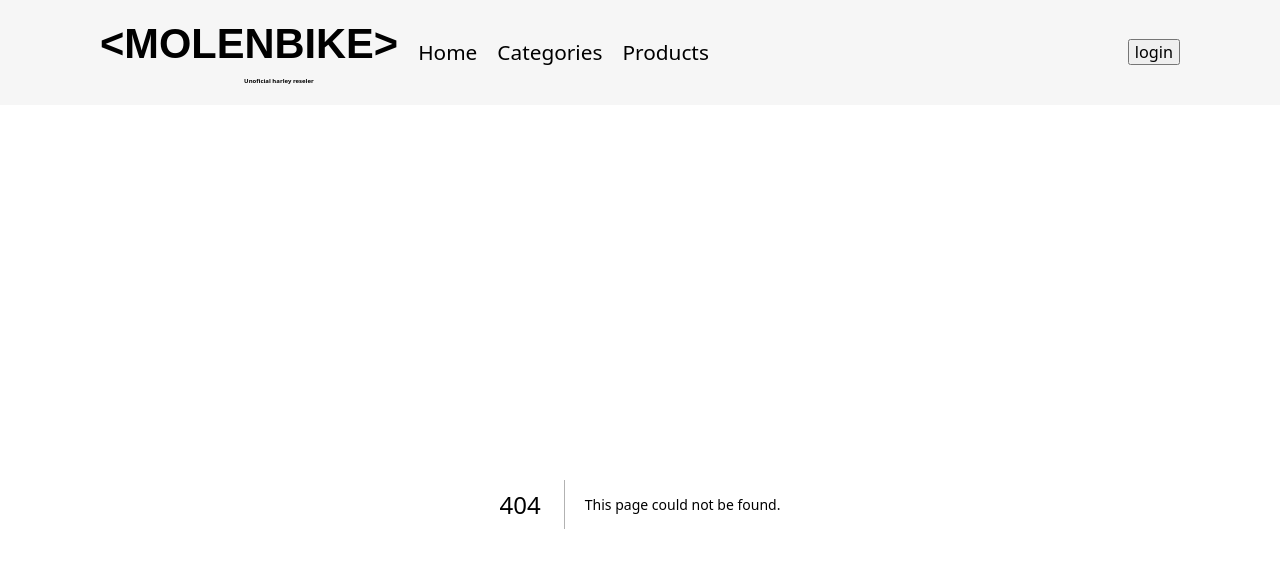
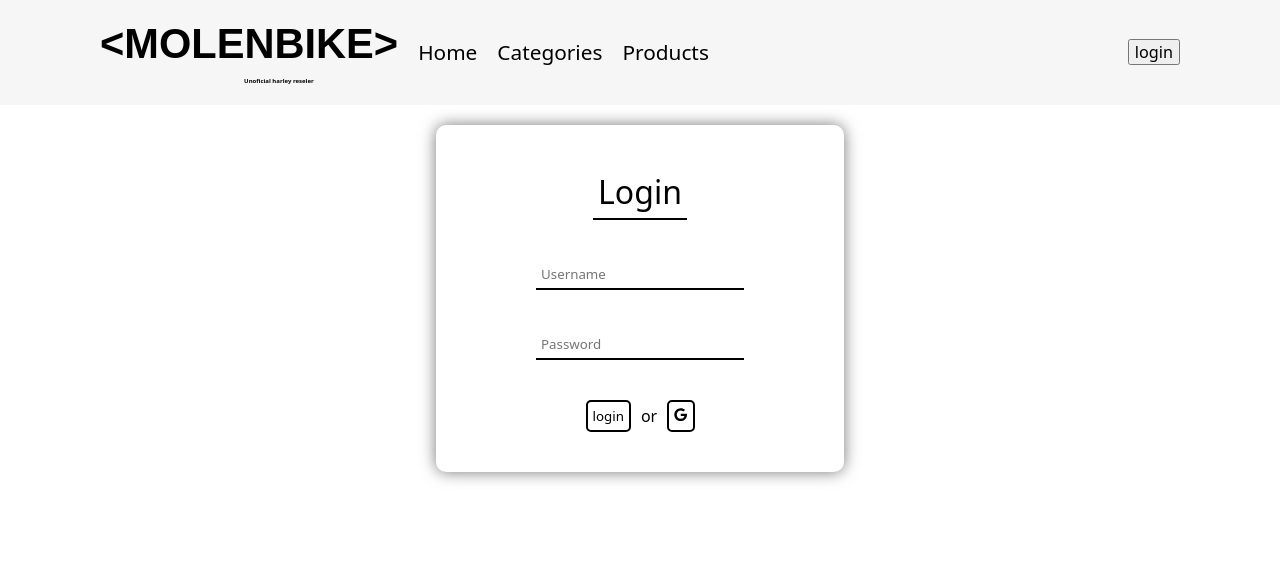
Before and after one commit to patafane/projet_final_frontend_cecilien_helfter, a Next.js app: page /login in a window 1280 px wide. Before the commit this address had no page. Shown: the top 568 px of the page. Built offline with nearby package versions, Linux system fonts and the light colour scheme; a web font is replaced by a local one.

Commit message:
fin de journée

```diff
--- /dev/null
+++ b/src/app/login/login.sass
@@ -0,0 +1,56 @@
+.login
+    .content
+        display: flex
+        justify-content: center
+        align-items: center
+        form
+            display: flex
+            flex-direction: column
+            align-items: center
+            gap: 40px
+            box-shadow: 0px 0px 1em rgb(119, 119, 119)
+            margin-top: 20px
+            padding-inline: 100px
+            padding-block: 40px
+            border-radius: 10px
+            h1
+                font-weight: 300
+                border-bottom: solid 2px black
+                padding: 5px
+            .nameInpt
+                input
+                    padding: 5px
+                    outline: none
+                    border: none
+                    border-bottom: solid 2px black
+            .passInpt
+                input
+                    padding: 5px
+                    outline: none
+                    border: none
+                    border-bottom: solid 2px black
+            .btns
+                display: flex
+                justify-content: space-between
+                gap: 10px
+                align-items: center
+                .loginBtn
+                    padding: 5px
+                    border: solid 2px black
+                    background-color: transparent
+                    border-radius: 5px
+                    transition: all 0.5s
+                    &:hover
+                        color: white
+                        background-color: black
+                .googleBtn
+                    padding: 5px
+                    border: solid 2px black
+                    background-color: transparent
+                    border-radius: 5px
+                    transition: all 0.5s
+                    &:hover
+                        border-top: solid 2px rgb(66,133,244)
+                        border-right: solid 2px rgb(219,68,55)
+                        border-bottom: solid 2px rgb(244,160,0)
+                        border-left: solid 2px rgb(15,157,88)
--- /dev/null
+++ b/src/app/login/page.jsx
@@ -0,0 +1,42 @@
+'use client'
+import "./login.sass"
+import { setConnectTrue } from "../lib/features/ConnectSlice"
+import { useSelector,useDispatch } from "react-redux"
+import { FaGoogle } from "react-icons/fa";
+import { useRouter } from "next/navigation";
+let Page = ()=>{
+    const connect = useSelector((state)=>state.connect.value)
+    const router = useRouter()
+    const dispatch = useDispatch()
+    let handleGoogleLogin = ()=>{
+        router.push("/")
+        dispatch(setConnectTrue())
+    }
+    return(
+        <div className="login">
+            {
+                connect ? <p>you are already connected</p>
+                :
+                <div className="content">
+                    <form>
+                        <h1>Login</h1>
+                        <div className="nameInpt">
+                            {/* <label htmlFor="nom">User name : </label> */}
+                            <input type="text" name="nom" id="nom" placeholder="Username"/>
+                        </div>
+                        <div className="passInpt">
+                            {/* <label htmlFor="password">Password : </label> */}
+                            <input type="password" name="password" id="password" placeholder="Password"/>
+                        </div>
+                        <div className="btns">
+                            <button className="loginBtn">login</button>
+                            <p>or</p>
+                            <button className="googleBtn" onClick={handleGoogleLogin}><FaGoogle/></button>
+                        </div>
+                    </form>
+                </div>
+            }
+        </div>
+    )
+}
+export default Page
--- a/src/ui/Navbar/Navbar.jsx
+++ b/src/ui/Navbar/Navbar.jsx
@@ -1,28 +1,21 @@
 "use client"
 import "./Navbar.sass"
 import Link from "next/link"
-import Image from "next/image";
-import logo from "./../../assets/img/logo.svg"
 import { usePathname } from "next/navigation";
 import { useSelector,useDispatch } from "react-redux";
 import { CiUser } from "react-icons/ci";
 import { setConnectFalse,setConnectTrue } from "@/app/lib/features/ConnectSlice";
 import localFont from "next/font/local"
+import { useRouter } from "next/navigation";
 const fontTest = localFont({src:"./../../assets/fonts/Black Streamer.ttf"})
 let Navbar = ()=>{
     const pathName = usePathname()
     const connect = useSelector((state)=>state.connect.value)
     const dispatch = useDispatch()
+    const router = useRouter()
     return(
         <nav>
             <div className="logo">
-                {/* <Link href={"/"}>
-                    <Image src={logo}
-                        width={70}
-                        height={70}
-                        alt=""
-                    />
-                </Link> */}
                 <div className="title">
                     <h1 className={fontTest.className}>&#60;MOLENBIKE&#62;</h1>
                     <h6>Unoficial harley reseler</h6>
@@ -45,7 +38,7 @@ let Navbar = ()=>{
                     </Link>
                     <button onClick={()=>dispatch(setConnectFalse())}>log out</button>
                 </div> : <div>
-                    <button className="login" onClick={()=>dispatch(setConnectTrue())}>login</button>
+                    <button className="login" onClick={()=>router.push("/login")}>login</button>
                 </div>}
             </div>
         </nav>
```
